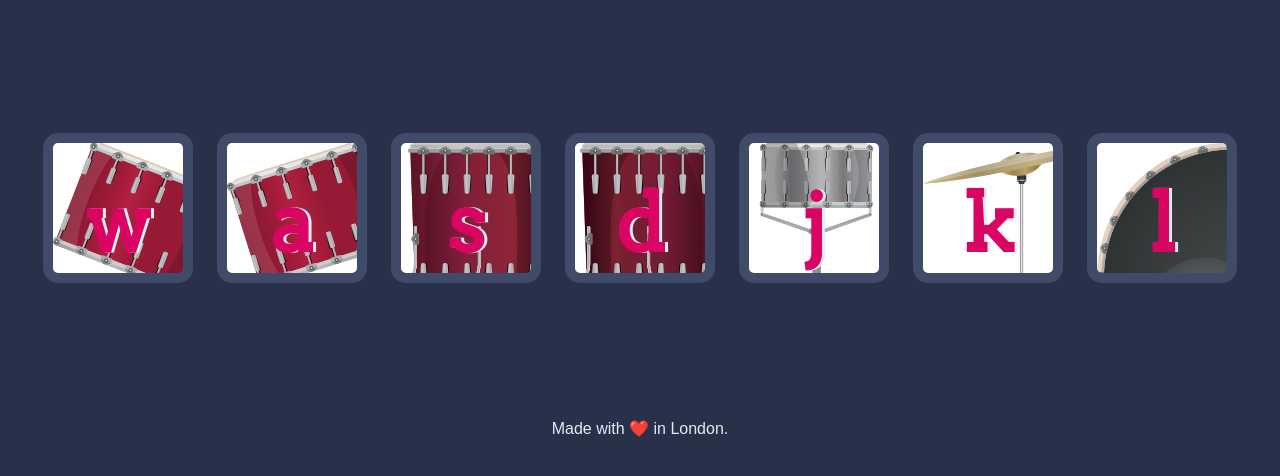
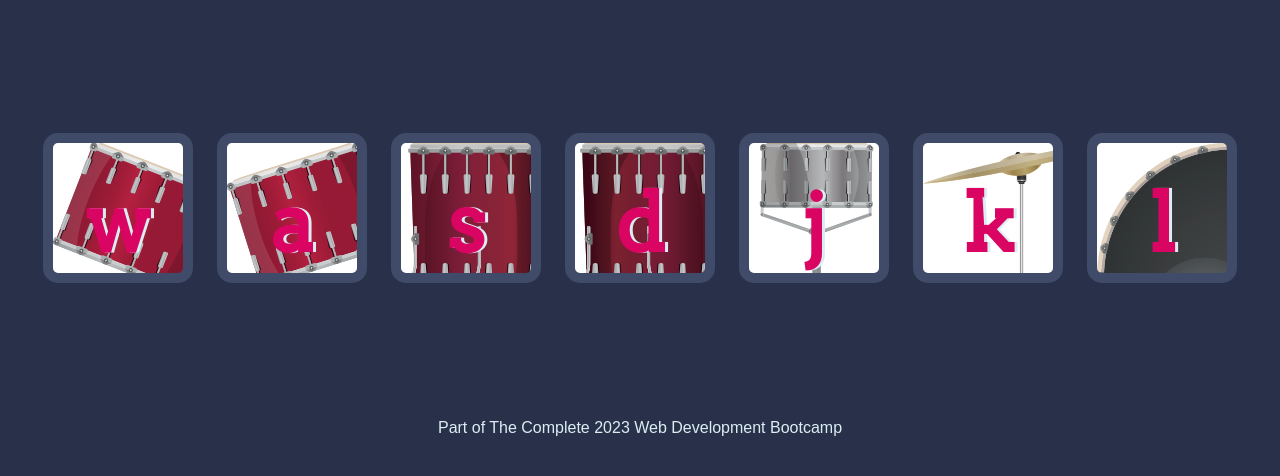
Before and after one commit to kuromixy/drum-project, a plain HTML site: page index.html in a window 1280 px wide. Shown: the part 156-632 px from the top of the page. Drawn offline with Linux system fonts and the light colour scheme.

Commit message:
Changed footer

```diff
--- a/index.html
+++ b/index.html
@@ -22,7 +22,7 @@
       <button class="l drum">l</button>
     </div>
 
-    <footer>Made with ❤️ in London.</footer>
+    <footer>Part of The Complete 2023 Web Development Bootcamp</footer>
     <script src="index.js"></script>
   </body>
 </html>
```
